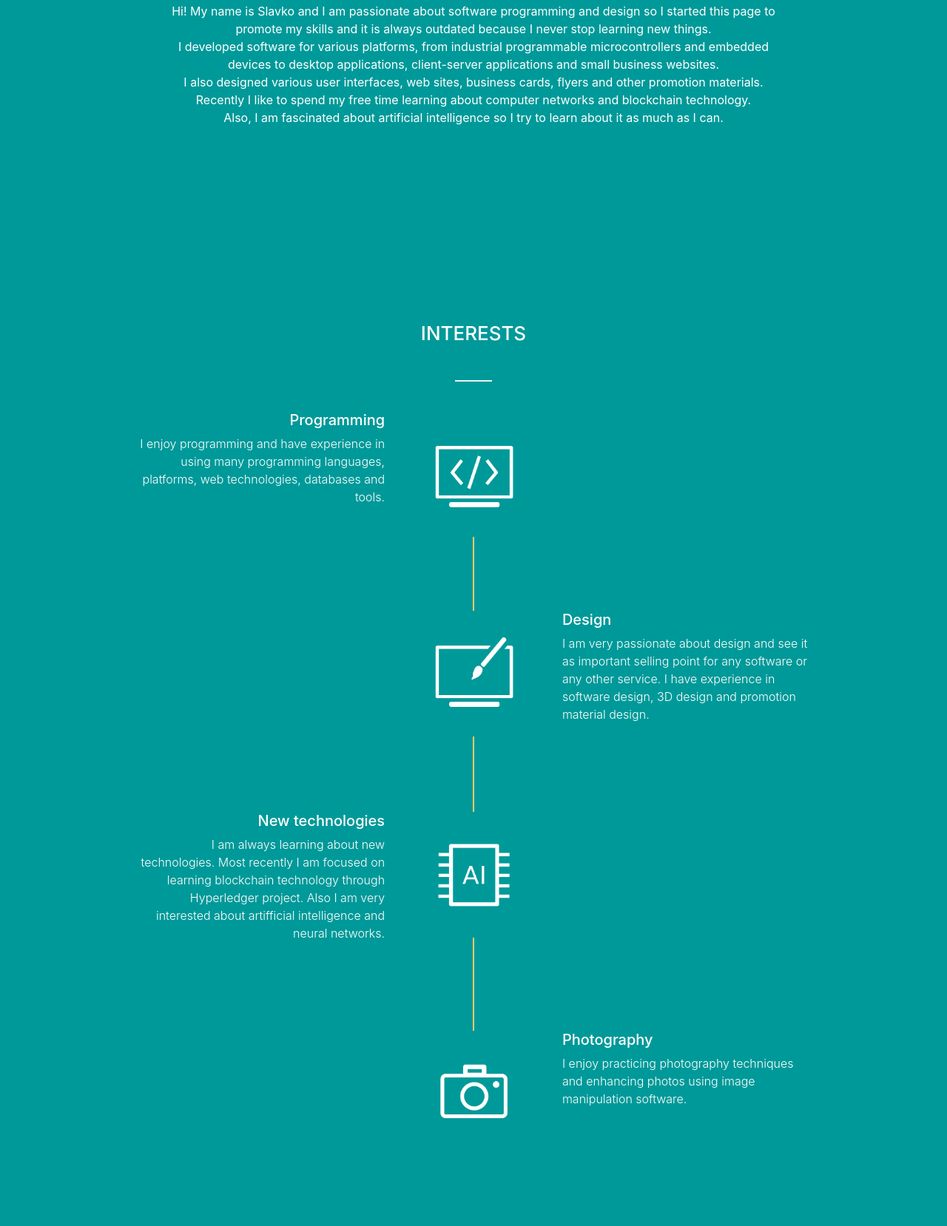
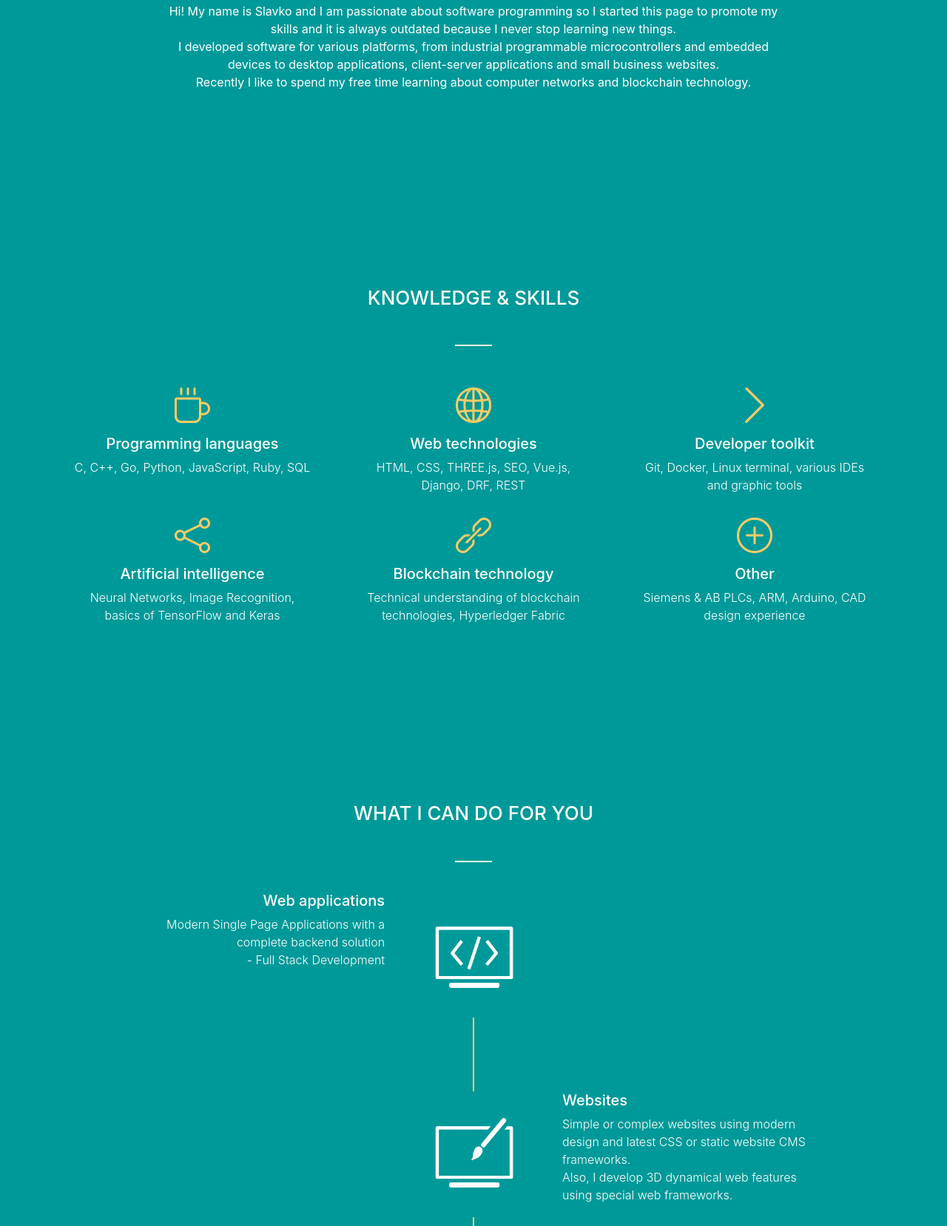
Before and after one commit to dslavkodev/dslavkodev.github.io, a website with bundled scripts: page index.html in a window 1280 px wide. Shown: the part 1142-2800 px from the top of the page at 74% size. Built offline with nearby package versions, Linux system fonts and the light colour scheme; files whose address does not match are found by name; a web font is replaced by a local one.

Commit message:
Add files via upload

```diff
--- a/index.html
+++ b/index.html
@@ -52,13 +52,13 @@
           <li>
             <a class="js-scroll-trigger" href="#about">About me</a>
           </li>
-
-          <li>
-              <a class="js-scroll-trigger" href="#interests">Interests</a>
-          </li>
           <li>
             <a class="js-scroll-trigger" href="#skills">Knowledge &amp; skills</a>
           </li>
+          <li>
+              <a class="js-scroll-trigger" href="#interests">What I can do for you</a>
+          </li>
+
           <li>
             <a class="js-scroll-trigger" href="#contact">Contact</a>
           </li>
@@ -73,7 +73,7 @@
             <h1>I AM SLAVKO</h1>
           </div>
           <div class="col-xl-9 mx-auto" id="naslov">
-            <p>I love programming &amp; design</p>
+            <p>&amp; I love programming</p>
             <br>
             <br>
             <br>
@@ -97,13 +97,11 @@
                 <hr class="small">
                 <br>
 
-                <p class="col-xl-8 mx-auto">Hi! My name is Slavko and I am passionate about software programming and design
+                <p class="col-xl-8 mx-auto">Hi! My name is Slavko and I am passionate about software programming
                   so I started this page to promote my skills and it is always outdated because I never stop learning new things.<br>
                   I developed software for various platforms, from industrial programmable microcontrollers and
                   embedded devices to desktop applications, client-server applications and small business websites.<br>
-                  I also designed various user interfaces, web sites, business cards, flyers and other promotion materials.<br>
                   Recently I like to spend my free time learning about computer networks and blockchain technology.<br>
-                  Also, I am fascinated about artificial intelligence so I try to learn about it as much as I can.
                 </p>
                 <br>
 
@@ -115,77 +113,6 @@
 
 
 
-    <!-- About -->
-    <section class="features-icons text-center" id="interests">
-      <div class="container">
-        <div class="row">
-            <div class="col-lg-12 text-center">
-            <h2>INTERESTS</h2>
-            <br>
-            <hr class="small">
-            <br>
-            </div>
-        </div>
-        <div class="row">
-          <div class="col-lg-12">
-            <ul class="timeline">
-              <li>
-                <div class="timeline-image">
-                  <img class="rounded-circle img-fluid" src="img/code.png" alt="">
-                </div>
-                <div class="timeline-panel">
-                  <div class="timeline-heading">
-                    <h3>Programming</h3>
-                  </div>
-                  <div class="timeline-body">
-                    <p class="lead mb-0 opis">I enjoy programming and have experience in using many programming languages, platforms, web technologies, databases and tools.</p>
-                  </div>
-                </div>
-              </li>
-              <li class="timeline-inverted">
-                <div class="timeline-image">
-                  <img class="rounded-circle img-fluid" src="img/design.png" alt="">
-                </div>
-                <div class="timeline-panel">
-                  <div class="timeline-heading">
-                    <h3>Design</h3>
-                  </div>
-                  <div class="timeline-body">
-                    <p class="lead mb-0 opis">I am very passionate about design and see it as important selling point for any software or any other service. I have experience in software design, 3D design and promotion material design.</p>
-                  </div>
-                </div>
-              </li>
-              <li>
-                <div class="timeline-image">
-                  <img class="rounded-circle img-fluid" src="img/tech.png" alt="">
-                </div>
-                <div class="timeline-panel">
-                  <div class="timeline-heading">
-                    <h3>New technologies</h3>
-                  </div>
-                  <div class="timeline-body">
-                    <p class="lead mb-0 opis">I am always learning about new technologies. Most recently I am focused on learning blockchain technology through Hyperledger project. Also I am very interested about artifficial intelligence and neural networks.</p>
-                  </div>
-                </div>
-              </li>
-              <li class="timeline-inverted">
-                <div class="timeline-image">
-                  <img class="rounded-circle img-fluid" src="img/photo.png" alt="">
-                </div>
-                <div class="timeline-panel">
-                  <div class="timeline-heading">
-                    <h3>Photography</h3>
-                  </div>
-                  <div class="timeline-body">
-                    <p class="lead mb-0 opis">I enjoy practicing photography techniques and enhancing photos using image manipulation software.</p>
-                  </div>
-                </div>
-              </li>
-            </ul>
-          </div>
-        </div>
-      </div>
-    </section>
 
 
        <!-- Icons Grid -->
@@ -216,7 +143,7 @@
                   <i class="icon-globe m-auto text-primary"></i>
                 </div>
                 <h3>Web technologies</h3>
-                <p class="lead mb-0">HTML, CSS, THREE.js, Vue.js, Loopback, Angular, DRF, SEO</p>
+                <p class="lead mb-0">HTML, CSS, THREE.js, SEO, Vue.js, Django, DRF, REST</p>
               </div>
             </div>
             <div class="col-lg-4">
@@ -248,7 +175,7 @@
                   <i class="icon-link m-auto text-primary"></i>
                 </div>
                 <h3>Blockchain technology</h3>
-                <p class="lead mb-0">Technical understanding of blockchain technologies, Hyperledger Sawtooth</p>
+                <p class="lead mb-0">Technical understanding of blockchain technologies, Hyperledger Fabric</p>
               </div>
             </div>
             <div class="col-lg-4">
@@ -257,12 +184,86 @@
                   <i class="icon-plus m-auto text-primary"></i>
                 </div>
                 <h3>Other</h3>
-                <p class="lead mb-0">Experience in developing software for programmable controllers, CAD design experience</p>
+                <p class="lead mb-0">Siemens & AB PLCs, ARM, Arduino, CAD design experience</p>
               </div>
             </div>
           </div>
         </div>
       </section>
+
+
+
+    <!-- About -->
+    <section class="features-icons text-center" id="interests">
+      <div class="container">
+        <div class="row">
+            <div class="col-lg-12 text-center">
+            <h2>WHAT I CAN DO FOR YOU</h2>
+            <br>
+            <hr class="small">
+            <br>
+            </div>
+        </div>
+        <div class="row">
+          <div class="col-lg-12">
+            <ul class="timeline">
+              <li>
+                <div class="timeline-image">
+                  <img class="rounded-circle img-fluid" src="img/code.png" alt="">
+                </div>
+                <div class="timeline-panel">
+                  <div class="timeline-heading">
+                    <h3>Web applications</h3>
+                  </div>
+                  <div class="timeline-body">
+                    <p class="lead mb-0 opis">Modern Single Page Applications with a complete backend solution <br> - Full Stack Development</p>
+                  </div>
+                </div>
+              </li>
+              <li class="timeline-inverted">
+                <div class="timeline-image">
+                  <img class="rounded-circle img-fluid" src="img/design.png" alt="">
+                </div>
+                <div class="timeline-panel">
+                  <div class="timeline-heading">
+                    <h3>Websites</h3>
+                  </div>
+                  <div class="timeline-body">
+                    <p class="lead mb-0 opis">Simple or complex websites using modern design and latest CSS or static website CMS frameworks. <br> Also, I develop 3D dynamical web features using special web frameworks.</p>
+                  </div>
+                </div>
+              </li>
+              <li>
+                <div class="timeline-image">
+                  <img class="rounded-circle img-fluid" src="img/tech.png" alt="">
+                </div>
+                <div class="timeline-panel">
+                  <div class="timeline-heading">
+                    <h3>Code for controllers</h3>
+                  </div>
+                  <div class="timeline-body">
+                    <p class="lead mb-0 opis">Making code and complete solutions for PLCs, Arduino and other microcontroller systems</p>
+                  </div>
+                </div>
+              </li>
+              <li class="timeline-inverted">
+                <div class="timeline-image">
+                  <img class="rounded-circle img-fluid" src="img/blchn.png" alt="">
+                </div>
+                <div class="timeline-panel">
+                  <div class="timeline-heading">
+                    <h3>Blockchain applications</h3>
+                  </div>
+                  <div class="timeline-body">
+                    <p class="lead mb-0 opis">Currently I learn how to develop blockchain applications and work on further expanding my coding abilities</p>
+                  </div>
+                </div>
+              </li>
+            </ul>
+          </div>
+        </div>
+      </div>
+    </section>
 
     <!-- Testimonials -->
     <section class="testimonials text-center bg-light">
@@ -291,7 +292,7 @@
           <div class="col-md-10 col-lg-8 col-xl-7 mx-auto">
 
               <i class="fa fa-envelope-o fa-fw"></i>
-              <a href="mailto:slavko.dev@pm.me" class="link">slavko.dev@pm.me</a>
+              <a href="mailto:slavko.dev@protonmail.com" class="link">slavko.dev@pm.me</a>
 
           </div>
 
@@ -310,21 +311,21 @@
               <li class="list-inline-item">
                 <a class="js-scroll-trigger" href="#about">About</a>
               </li>
-
-              <li class="list-inline-item">&sdot;</li>
-              <li class="list-inline-item">
-                <a class="js-scroll-trigger" href="#interests">Interests</a>
-              </li>
               <li class="list-inline-item">&sdot;</li>
               <li class="list-inline-item">
                 <a class="js-scroll-trigger" href="#skills">Knowledge &amp; skills</a>
               </li>
               <li class="list-inline-item">&sdot;</li>
               <li class="list-inline-item">
+                <a class="js-scroll-trigger" href="#interests">What I can do for you</a>
+              </li>
+
+              <li class="list-inline-item">&sdot;</li>
+              <li class="list-inline-item">
                 <a class="js-scroll-trigger" href="#contact">Contact</a>
               </li>
             </ul>
-            <p class="text-muted small mb-4 mb-lg-0">&copy; slavko.dev@protonmail.com</p>
+            <p class="text-muted small mb-4 mb-lg-0">&copy; slavko.dev@pm.me</p>
           </div>
           <div class="col-lg-6 h-100 text-center text-lg-right my-auto">
             <ul class="list-inline mb-0">
```
